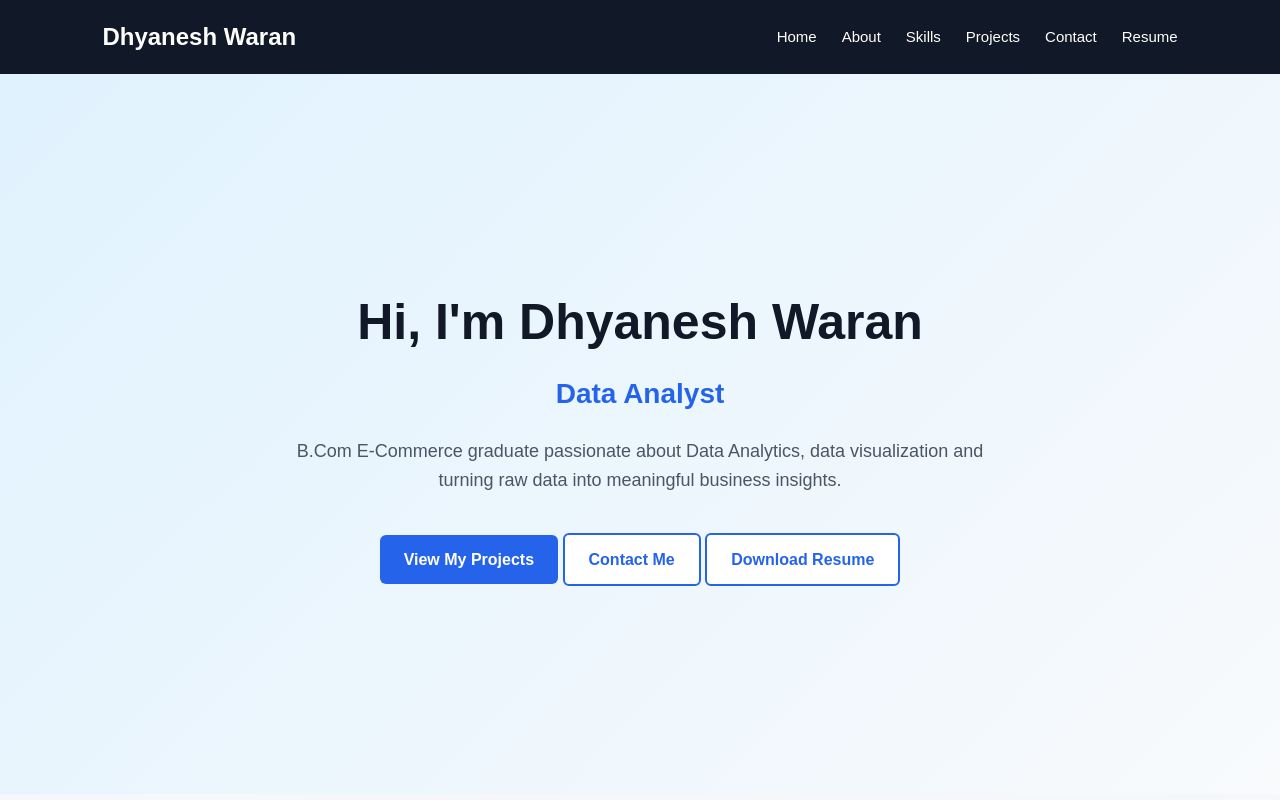
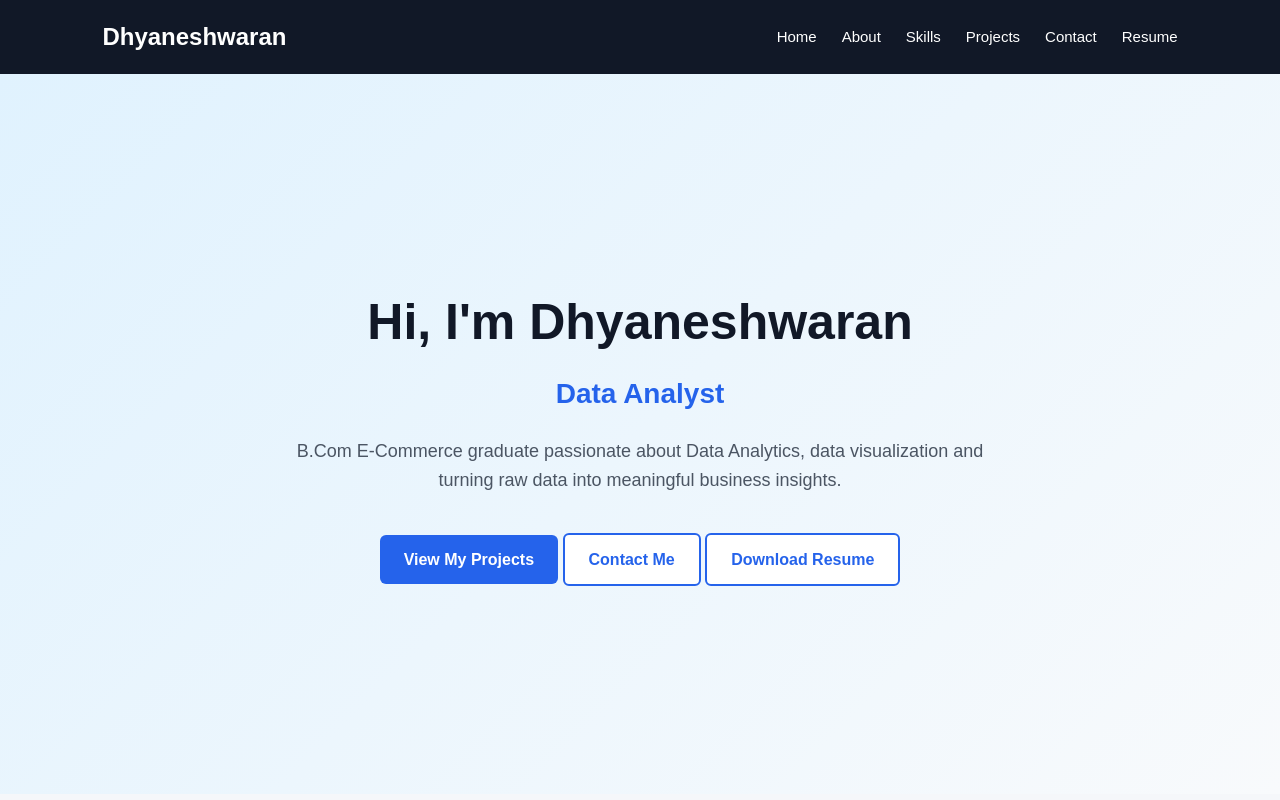
Before and after one commit to Dhyaneshwaran08/Dhyaneshwaran08.github.io, a plain HTML site: page index.html in a window 1280 px wide. Shown: the top 800 px of the page. Drawn offline with Linux system fonts and the light colour scheme.

Commit message:
Update index.html

```diff
--- a/index.html
+++ b/index.html
@@ -305,7 +305,7 @@
     <!-- Navigation -->
     <nav>
 
-        <h2>Dhyanesh Waran</h2>
+        <h2>Dhyaneshwaran</h2>
 
         <ul>
             <li><a href="#home">Home</a></li>
@@ -328,7 +328,7 @@
 
         <div>
 
-            <h1>Hi, I'm Dhyanesh Waran</h1>
+            <h1>Hi, I'm Dhyaneshwaran</h1>
 
             <h2>Data Analyst</h2>
 
@@ -566,7 +566,7 @@
     <footer>
 
     <p>
-        © 2026 Dhyanesh Waran | Data Analyst Portfolio
+        © 2026 Dhyaneshwaran | Data Analyst Portfolio
     </p>
 
     <p>
```
